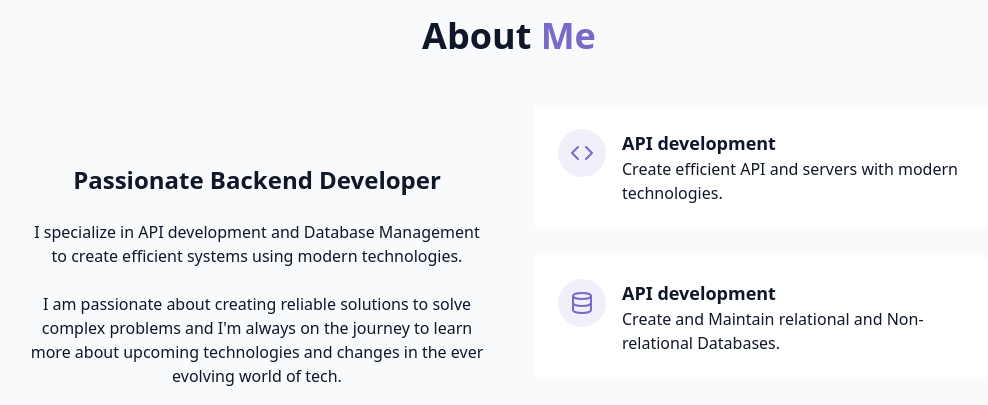
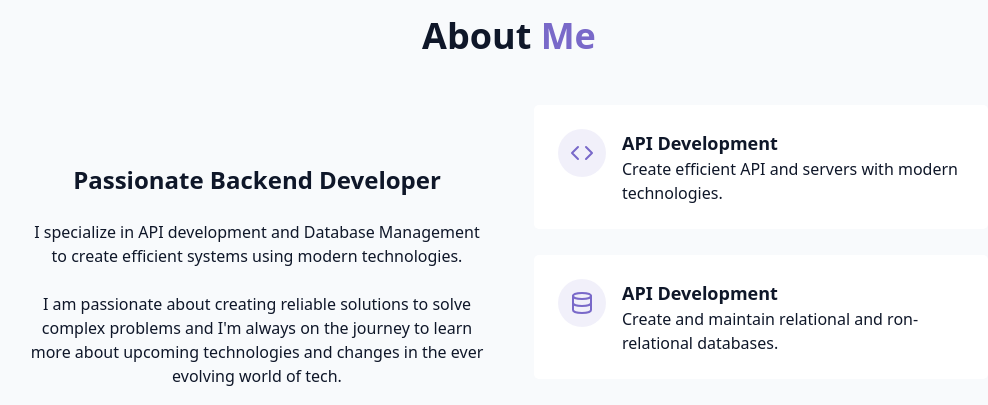
Before and after one commit to P-M-Manmohan/Portfolio-Manmohan, a React (Vite) app: page / in a window 1280 px wide. Shown: the part 880-1285 px from the top of the page, without its empty margins (131-1119 px from the left). Built offline with nearby package versions, Linux system fonts and the light colour scheme.

Commit message:
more typos

```diff
--- a/src/components/AboutSection.jsx
+++ b/src/components/AboutSection.jsx
@@ -43,7 +43,7 @@ export const AboutSection = () => {
                             </div>
 
                             <div className="text-left">
-                                <h4 className="font-semibold text-lg"> API development </h4>
+                                <h4 className="font-semibold text-lg"> API Development </h4>
                                 <p className="text-muted-foreground">
                                     Create efficient API and servers with modern technologies.
                                 </p>
@@ -58,9 +58,9 @@ export const AboutSection = () => {
                             </div>
 
                             <div className="text-left">
-                                <h4 className="font-semibold text-lg"> API development </h4>
+                                <h4 className="font-semibold text-lg"> API Development </h4>
                                 <p className="text-muted-foreground">
-                                    Create and Maintain relational and Non-relational Databases.
+                                    Create and maintain relational and ron-relational databases.
                                 </p>
                             </div>
                         </div>
```
